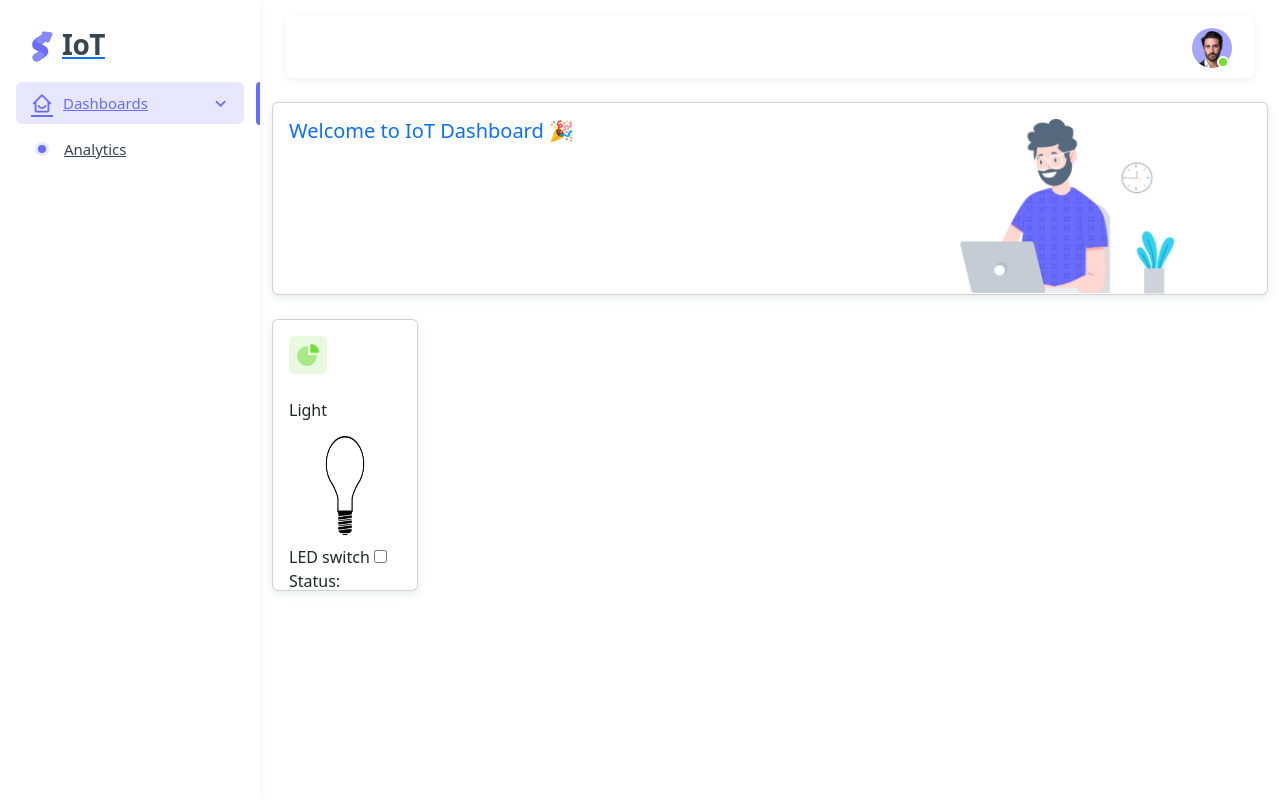
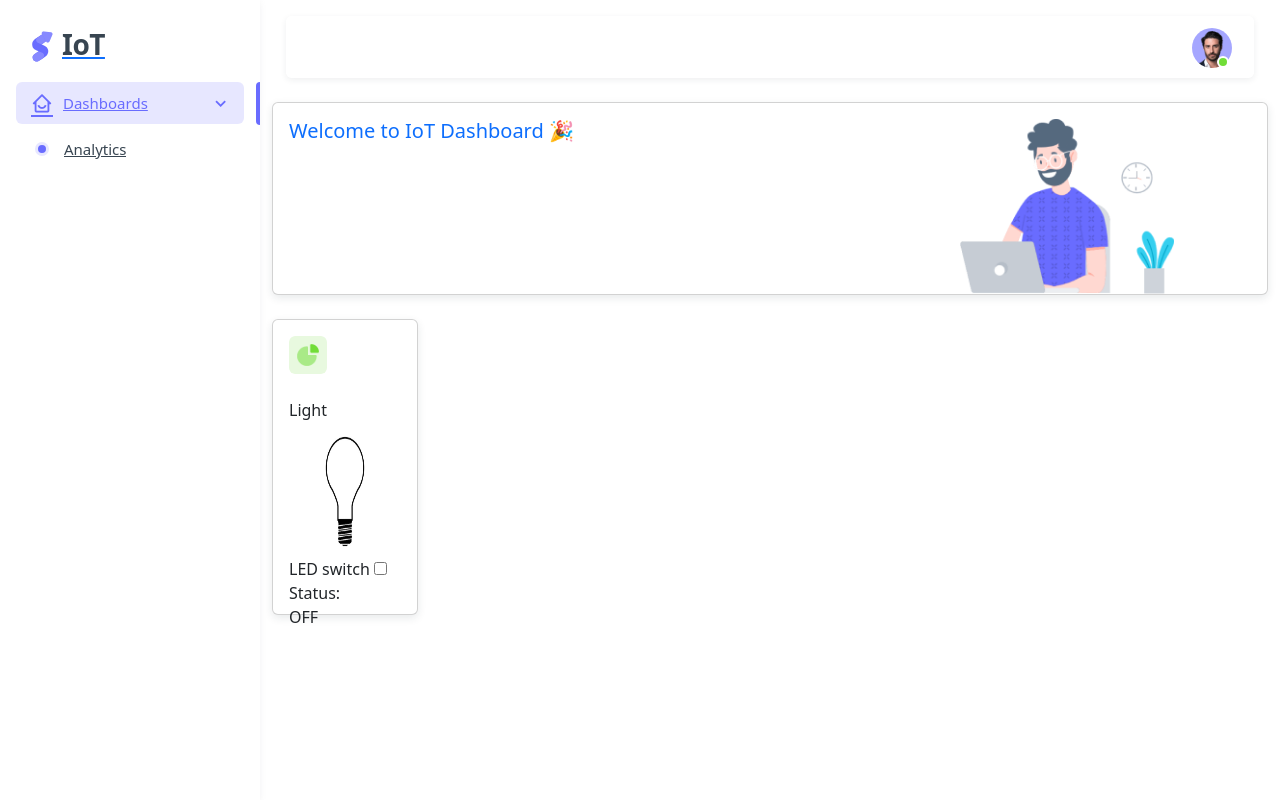
Before and after one commit to thienbg03/IoT_Project, a Flask app: page / in a window 1280 px wide. Run offline with Flask 3, Linux system fonts and the light colour scheme; some libraries are stand-ins or nearby versions.

Commit message:
Fixed the status for the LED to be OFF the first time and add the debug=True at line 47 in app.py

```diff
--- a/app.py
+++ b/app.py
@@ -44,4 +44,4 @@ def cleanup():
 
 # Replace with your Raspberry Pi's IP address if necessary
 if __name__ == '__main__':
-    app.run(host='0.0.0.0', port=8000)  # Run the Flask application
+    app.run(host='0.0.0.0', port=8000, debug=True)  # Run the Flask application
--- a/templates/index.html
+++ b/templates/index.html
@@ -256,7 +256,7 @@
                           LED switch
                           <input type="checkbox" id="led-switch" onclick="toggleLED()">
                           <br>
-                          Status: <p id="led-status"></p>
+                          Status:<p id="led-status">OFF</p>
                       </div>
                     </div>
                   </div>
```
